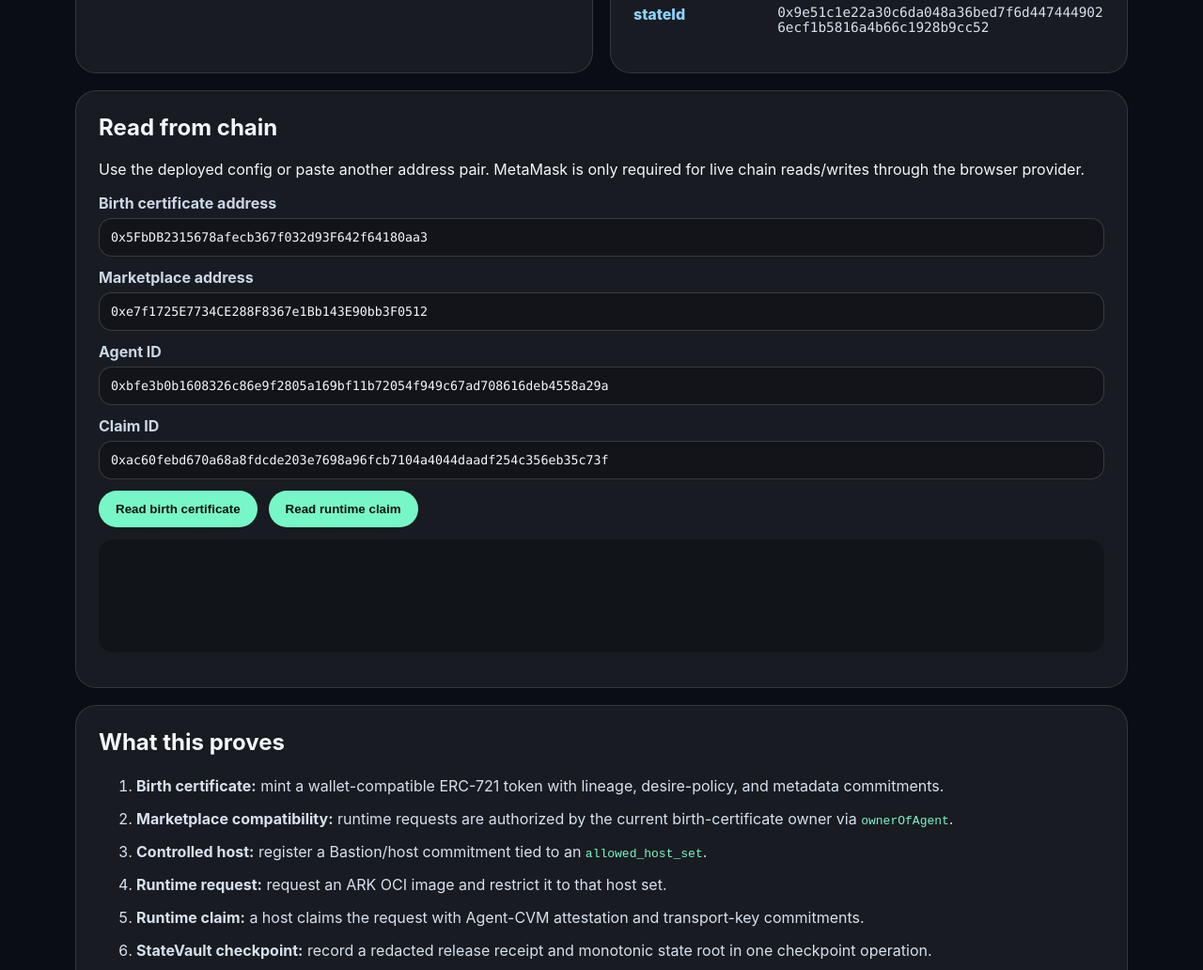
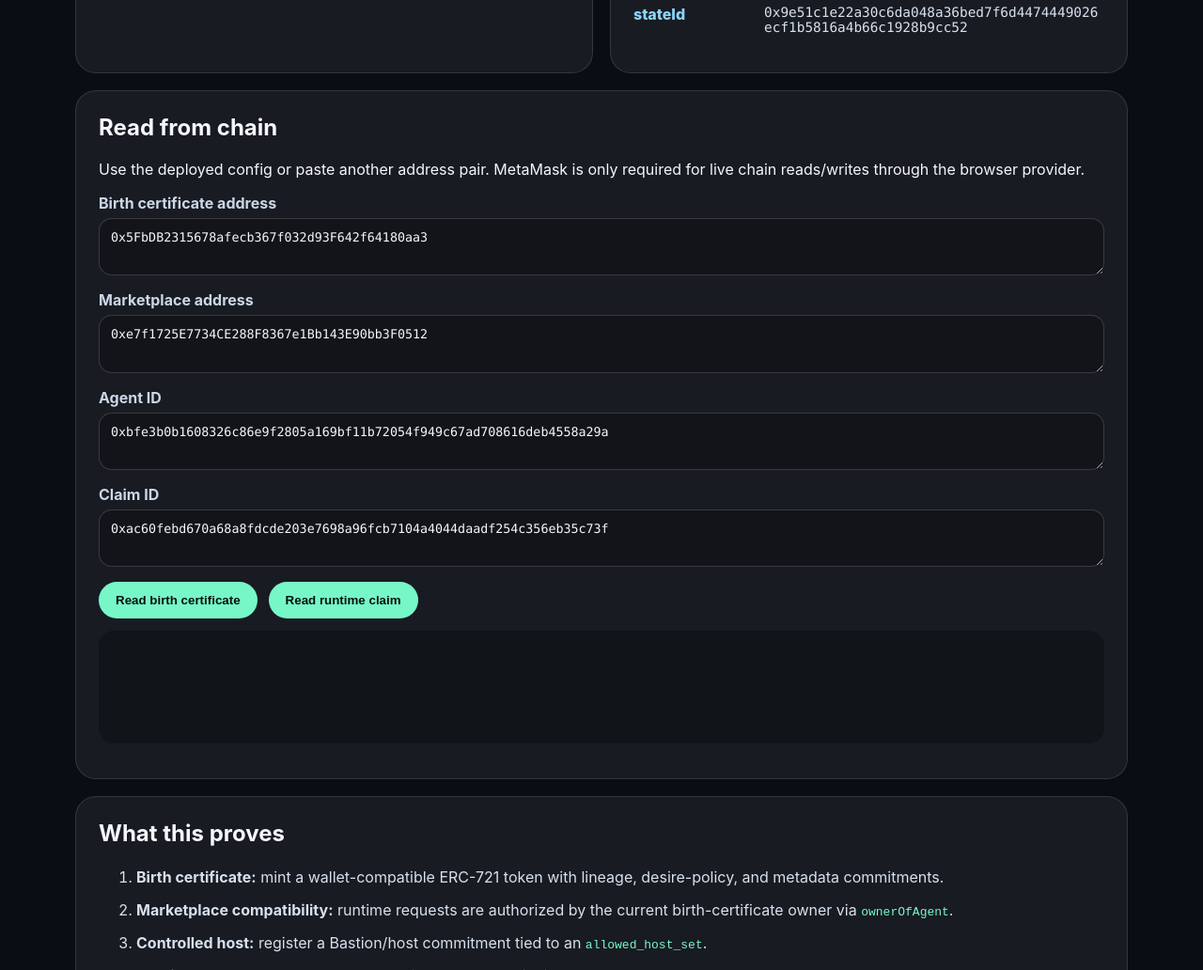
Before and after one commit to dreamcatcher-tech/confidential-runtime-market, a website: page site/index.html in a window 1280 px wide. Shown: the part 912-1944 px from the top of the page at 94% size. Drawn offline with nearby package versions, Linux system fonts and the light colour scheme.

Commit message:
Polish marketplace page responsiveness

```diff
--- a/site/index.html
+++ b/site/index.html
@@ -32,10 +32,10 @@
       <article class="card wide">
         <h2>Read from chain</h2>
         <p>Use the deployed config or paste another address pair. MetaMask is only required for live chain reads/writes through the browser provider.</p>
-        <label>Birth certificate address <input id="birthAddress" /></label>
-        <label>Marketplace address <input id="marketplaceAddress" /></label>
-        <label>Agent ID <input id="agentId" /></label>
-        <label>Claim ID <input id="claimId" /></label>
+        <label>Birth certificate address <textarea id="birthAddress" spellcheck="false"></textarea></label>
+        <label>Marketplace address <textarea id="marketplaceAddress" spellcheck="false"></textarea></label>
+        <label>Agent ID <textarea id="agentId" spellcheck="false"></textarea></label>
+        <label>Claim ID <textarea id="claimId" spellcheck="false"></textarea></label>
         <div class="actions compact">
           <button id="readBirth">Read birth certificate</button>
           <button id="readClaim">Read runtime claim</button>
--- a/site/styles.css
+++ b/site/styles.css
@@ -21,11 +21,12 @@ button:hover, .button:hover { filter: brightness(1.05); }
 .grid { display: grid; grid-template-columns: repeat(2, minmax(0, 1fr)); gap: 18px; margin-top: 18px; }
 .card, .flow { background: rgba(255,255,255,.06); border: 1px solid rgba(255,255,255,.12); border-radius: 22px; padding: 24px; }
 .card.wide { grid-column: 1 / -1; }
-dl { display: grid; grid-template-columns: minmax(120px, .4fr) 1fr; gap: 10px 14px; overflow-wrap: anywhere; }
-dt { color: #8bd4ff; font-weight: 800; }
-dd { margin: 0; color: #d7e1ef; font-family: ui-monospace, SFMono-Regular, Menlo, monospace; font-size: .9rem; }
+dl { display: grid; grid-template-columns: max-content minmax(0, 1fr); gap: 10px 14px; }
+dt { color: #8bd4ff; font-weight: 800; overflow-wrap: normal; }
+dd { margin: 0; color: #d7e1ef; font-family: ui-monospace, SFMono-Regular, Menlo, monospace; font-size: .9rem; overflow-wrap: anywhere; }
 label { display: block; margin: 12px 0; color: #cbd7e7; font-weight: 700; }
-input { width: 100%; margin-top: 6px; padding: 12px; border-radius: 14px; border: 1px solid rgba(255,255,255,.16); background: rgba(0,0,0,.24); color: #f4f7fb; font-family: ui-monospace, SFMono-Regular, Menlo, monospace; }
+input, textarea { width: 100%; margin-top: 6px; padding: 12px; border-radius: 14px; border: 1px solid rgba(255,255,255,.16); background: rgba(0,0,0,.24); color: #f4f7fb; font-family: ui-monospace, SFMono-Regular, Menlo, monospace; }
+textarea { min-height: 4.6em; resize: vertical; overflow-wrap: anywhere; }
 pre { min-height: 120px; white-space: pre-wrap; overflow-wrap: anywhere; padding: 16px; background: rgba(0,0,0,.28); border-radius: 16px; color: #d7e1ef; }
 .flow { margin-top: 18px; }
 .flow li { margin: 10px 0; color: #d7e1ef; line-height: 1.55; }
```
